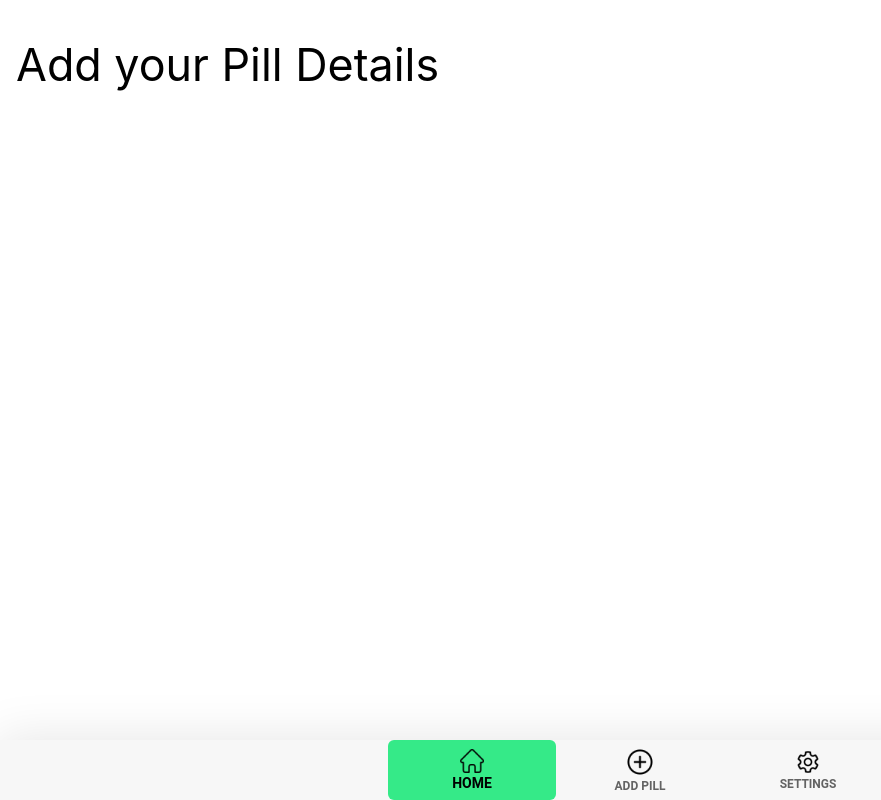
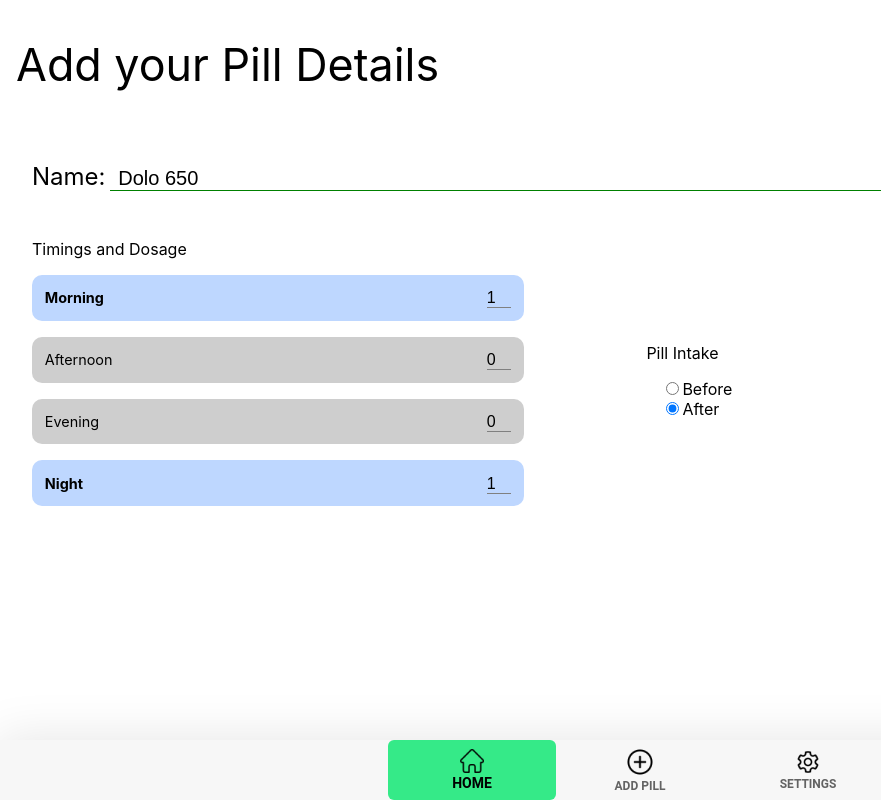
Before and after one commit to hariraghav10/Med2Disp, a React (Create React App) app: page /add in a window 1280 px wide. Shown: the whole page, without its empty margins (0-881 px from the left). Built offline with nearby package versions, Linux system fonts and the light colour scheme.

Commit message:
Add Pill Page on track #1

```diff
--- /dev/null
+++ b/src/comp/PillintakeTab.jsx
@@ -0,0 +1,37 @@
+
+
+export default function PillintakeTab(p) {
+    console.log(p.data)
+  return (
+    <div style={{
+        backgroundColor: p.selected ? '#BED7FF': '#CECECE',
+        width:"80%",
+        display:"flex",
+        justifyContent:"space-between",
+        alignItems:"center",
+        padding:"0rem 0.8rem",
+        margin:"1rem 0rem",
+        borderRadius:"10px",
+    }}>
+      <p style={{
+        fontSize:"0.9rem",
+        fontWeight:p.selected?"bold":"normal"
+      }}>{p.data.name}</p>
+      <div>
+      {/* <label>dose :</label> */}
+      <input type="number" value={p.data.dosage} style={{
+        width:'24px',
+        marginLeft:"0.2rem",
+        border:"none",
+        borderBottom:'1px solid gray',
+        backgroundColor:'inherit',
+        lineHeight:"2px",
+        padding:'0rem',
+        fontSize:'1rem',
+        textJustify:"center"
+
+      }}></input>
+      </div>
+    </div>
+  )
+}
--- a/src/pages/AddPillPage.js
+++ b/src/pages/AddPillPage.js
@@ -1,12 +1,95 @@
 import { useEffect,useState } from "react";
 import { Link } from "react-router-dom";
 import Header from "../comp/Header"
+import {pilldata} from '../data/pillsdata'
+import TimingsTab from "../comp/TimingsTab";
+import Button from '../comp/Button'
+import PillintakeTab from "../comp/PillintakeTab";
+
 export default function AddPillPage() {
+    let data=pilldata.data[0]
+    const [PillData, setPillData] = useState(data)
+    console.log(data)
 
+    function ChangeTimingSelection(label,change){
+        console.log("which time: ", label, " what to do: ", change)
+
+    }
+
+    function isSelectedList(t1){
+
+            if (PillData.timings.some(t2 => t1 === t2.name)) {
+              console.log(t1, 'is selected');
+             return( <PillintakeTab data={PillData.timings.find(t2 => t2.name == t1)} selected={true}></PillintakeTab>)
+            } else {
+              console.log(t1, 'is not selected');
+             return( <PillintakeTab data={{"name":t1,"dosage":0}} selected={false}></PillintakeTab>)
+            }
+
+    }
     return(
 
         <>
               <Header title="Add your Pill Details"></Header>
+              <main style={{padding:"2rem 0rem 2rem 2rem"}}>
+                  <label style={{
+                    fontSize:"1.5rem"
+                }}>Name:</label>
+              <input type="text" placeholder="Enter your name"
+                value={PillData.name}
+              //  onChange={handleInputChange}
+                style={{
+                    //textDecoration:"underline",
+                    border:"none",
+                    borderBottom:"1px solid green",
+                    width:"70%",
+                    padding:"0 0.5rem",
+                    margin:"0 0.3rem"
+                }}
+                ></input>
+                <div style={{
+                    display:"flex",
+                    justifyContent:"center",
+                    alignItems:"center",
+                    border:"0px solid red",
+                    width:"80vw"
+
+                }}>
+                <section style={{
+                    padding:"2rem 0rem",
+                    border:"0px solid red",
+                    //marginRight:"3rem",
+                    width:"60%",
+                }}>
+                <p>Timings and Dosage</p>
+                {
+                  ['Morning', 'Afternoon', 'Evening', 'Night'].map(t1 => (
+                 isSelectedList(t1)
+                  ))
+
+            }
+            </section>
+            <section style={{
+                width:"40%",
+                //padding:"0 1rem",
+                border:"0px solid red"
+            }}>
+                <p>Pill Intake</p>
+                <label>
+                     <input type="radio" name="food" value="Before" checked={PillData.food=='Before'}/>
+                     Before
+                </label>
+                <br></br>
+                <label>
+                     <input type="radio" name="food" value="After" checked={PillData.food=='After'}/>
+                     After
+                </label>
+            </section>
+            </div>
+
+
+
+              </main>
 
         </>
 
```
Also changed, not shown: 1 other file (tests, documents, lock files or other folders).
